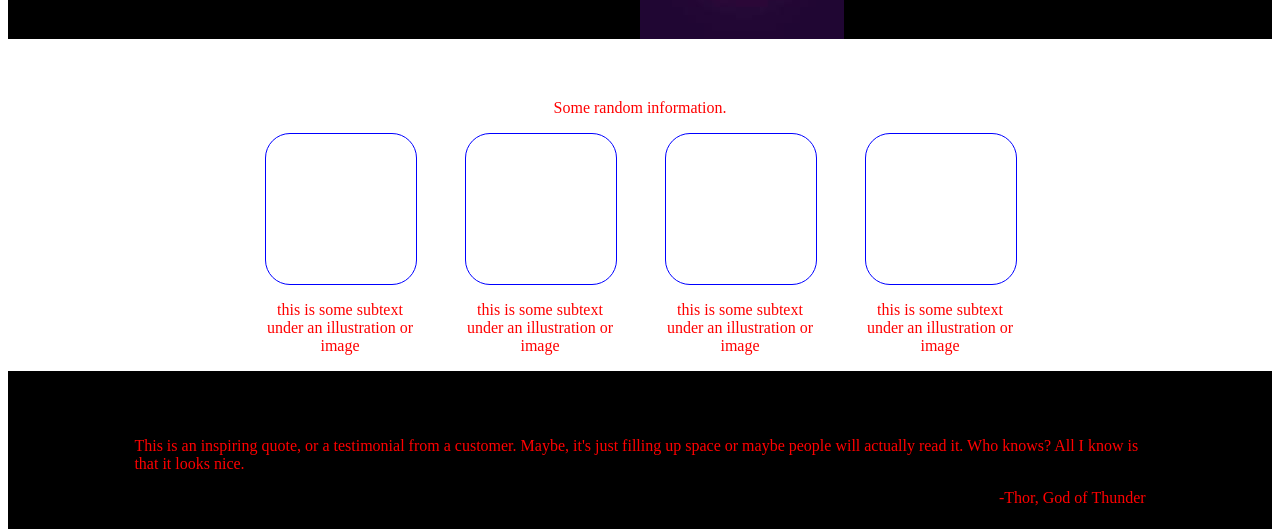
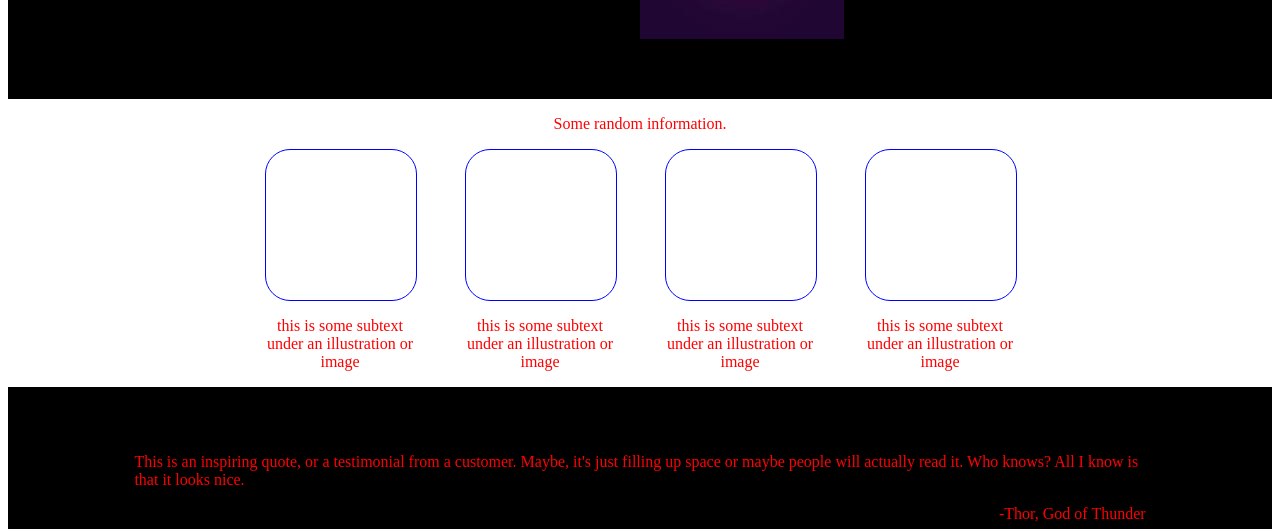
Before and after one commit to ktlqai/odin_landing_page, a plain HTML site: page index.html in a window 1280 px wide. Shown: the part 271-800 px from the top of the page. Drawn offline with Linux system fonts and the light colour scheme.

Commit message:
Add extra background to fix a bug of background

```diff
--- a/css/style.css
+++ b/css/style.css
@@ -1,5 +1,10 @@
 .wrapper {
     color: red;
+}
+
+.extra_background {
+    height: 60px;
+    background-color: black;
 }
 
 .header {
@@ -37,7 +42,6 @@
 
 .site_intro {
     margin-top: 60px;
-    margin-bottom: 60px;
 }
 
 .this_site {
--- a/index.html
+++ b/index.html
@@ -31,6 +31,7 @@
                         </div>
                         <div class="clear_both"></div>
                     </div>
+                    <div class="extra_background"></div>
                 </div>
             </div>
 
```
